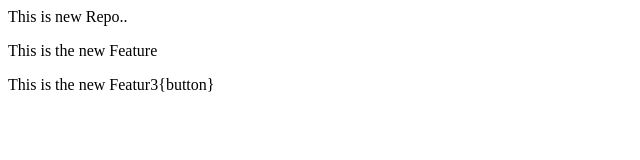
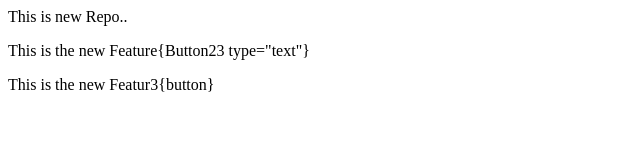
Before and after one commit to amit-gidde9896/ApanaCollege-demo2, a plain HTML site: page index.html in a window 1280 px wide. Shown: the whole page, without its empty margins (0-640 px from the left). Drawn offline with Linux system fonts and the light colour scheme.

Commit message:
Add m button2 ty-txt

```diff
--- a/index.html
+++ b/index.html
@@ -1,4 +1,4 @@
 
 <p> This is new Repo.. </p>
-<p> This is the new Feature</p>
+<p> This is the new Feature{Button23 type="text"}</p>
 <p> This is the new Featur3{button} </p>
```
